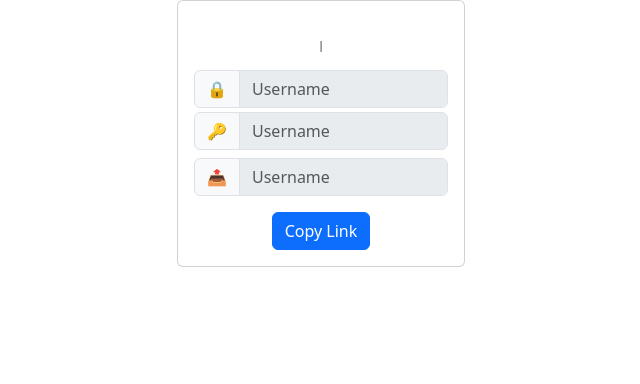
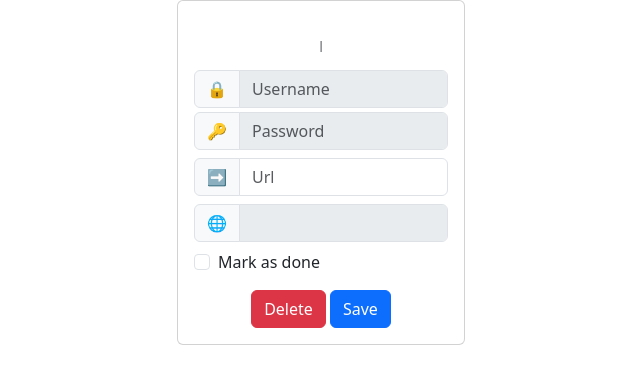
Before and after one commit to sh3ldr0id/Fishy, a Flask app: template templates/view.html in a window 1280 px wide. Shown: the top 384 px of the page, without its empty margins (319-959 px from the left). Run offline with Flask 3, Linux system fonts and the light colour scheme; the template is opened without the code that fills it, so the values that code supplies are empty.

Commit message:
added templating (done) and updation (not done)

```diff
--- a/static/css/view.css
+++ b/static/css/view.css
@@ -45,3 +45,7 @@ body {
     align-items: center;
     flex: 1;
 }
+
+.form-check {
+    width: 100%;
+}
--- /dev/null
+++ b/templates/base.html
@@ -0,0 +1,15 @@
+<!DOCTYPE html>
+<html lang="en">
+<head>
+    <meta charset="UTF-8">
+    <meta name="viewport" content="width=device-width, initial-scale=1.0">
+    <link href="https://cdn.jsdelivr.net/npm/bootstrap@5.3.2/dist/css/bootstrap.min.css" rel="stylesheet" integrity="sha384-T3c6CoIi6uLrA9TneNEoa7RxnatzjcDSCmG1MXxSR1GAsXEV/Dwwykc2MPK8M2HN" crossorigin="anonymous">
+    {% block head %}
+    {% endblock %}
+</head>
+<body>
+    {% block body %}
+    {% endblock %}
+    <script src="https://cdn.jsdelivr.net/npm/bootstrap@5.3.2/dist/js/bootstrap.min.js" integrity="sha384-BBtl+eGJRgqQAUMxJ7pMwbEyER4l1g+O15P+16Ep7Q9Q+zqX6gSbd85u4mG4QzX+" crossorigin="anonymous"></script>
+</body>
+</html>
--- a/templates/view.html
+++ b/templates/view.html
@@ -1,15 +1,13 @@
-<!DOCTYPE html>
-<html lang="en">
+{% extends 'base.html' %}
 
-<head>
+{% block head %}
 <meta charset="UTF-8">
 <meta name="viewport" content="width=device-width, initial-scale=1.0">
-    <title>Document</title>
-    <link href="https://cdn.jsdelivr.net/npm/bootstrap@5.3.2/dist/css/bootstrap.min.css" rel="stylesheet" integrity="sha384-T3c6CoIi6uLrA9TneNEoa7RxnatzjcDSCmG1MXxSR1GAsXEV/Dwwykc2MPK8M2HN" crossorigin="anonymous">
+<title>View</title>
 <link rel="stylesheet" href="{{ url_for('static', filename='css/view.css') }}">
-</head>
+{% endblock %}
 
-<body>
+{% block body %}
 <div class="card" style="width: 18rem;">
     <div class="pfp">
         <img src="{{ pfp }}" width="100px">
@@ -26,17 +24,34 @@
         </div>
         <div class="input-group mb-1">
             <span class="input-group-text" id="basic-addon1">🔒</span>
-                <input type="text" class="form-control" placeholder="Username" aria-label="Username" aria-describedby="basic-addon1" value="{{ data.username }}" disabled>
+            <input type="text" class="form-control" placeholder="Username" aria-label="Username"
+                aria-describedby="basic-addon1" value="{{ data.username }}" disabled>
         </div>
         <div class="input-group mb-2">
             <span class="input-group-text" id="basic-addon1">🔑</span>
-                <input type="text" class="form-control" placeholder="Username" aria-label="Username" aria-describedby="basic-addon1" value="{{ data.password }}" disabled>
+            <input type="text" class="form-control" id="Password" placeholder="Password" aria-label="Password"
+                aria-describedby="basic-addon1" value="{{ data.password }}" disabled>
         </div>
-            <div class="input-group mb-3">
-                <span class="input-group-text" id="basic-addon1">📤</span>
-                <input type="text" class="form-control" placeholder="Username" aria-label="Username" aria-describedby="basic-addon1" value="{{ data.url }}" disabled>
+        <div class="input-group mb-2">
+            <span class="input-group-text" id="basic-addon1">➡️</span>
+            <input type="text" class="form-control" id="Url" placeholder="Url" aria-label="Url"
+                aria-describedby="basic-addon1" value="{{ data.url }}">
         </div>
-            <a class="btn btn-primary" onclick="copyLink()">Copy Link</a>
+        <div class="input-group mb-2">
+            <span class="input-group-text" id="basic-addon1">🌐</span>
+            <input type="text" class="form-control"
+                aria-describedby="basic-addon1" value="{{ url }}" onclick="copyLink()" disabled>
+        </div>
+        <div class="form-check mb-3">
+            <input class="form-check-input" id="done" type="checkbox" id="flexCheckDefault">
+            <label class="form-check-label" for="flexCheckDefault">
+                Mark as done
+            </label>
+        </div>
+        <div class="btns">
+            <a class="btn btn-danger" onclick="save()">Delete</a>
+            <a class="btn btn-primary" onclick="save()">Save</a>
+        </div>
     </div>
 </div>
 
@@ -44,9 +59,36 @@
     function copyLink() {
         navigator.clipboard.writeText("{{ url }}")
     }
+
+    function save() {
+        var url = document.getElementById("Url").value;
+
+        if (!url.includes("instagram.com")) {
+            alert("Please enter a valid instagram link.")
+        } else {
+            const currentURL = window.location.href;
+            const protocol = window.location.protocol;
+            const hostname = window.location.hostname;
+            const port = window.location.port;
+            const rootURL = `${protocol}//${hostname}${port ? `:${port}` : ''}`;
+
+            const url = rootURL + '/password/';
+
+            var done = document.getElementById("done").value;
+
+            const data = {
+                done: done,
+                url: url,
+            };
+
+            fetch(url, {
+                method: 'POST',
+                headers: {
+                    'Content-Type': 'application/json',
+                },
+                body: JSON.stringify(data),
+            })
+        }
+    }
 </script>
-
-    <script src="https://cdn.jsdelivr.net/npm/bootstrap@5.3.2/dist/js/bootstrap.bundle.min.js" integrity="sha384-C6RzsynM9kWDrMNeT87bh95OGNyZPhcTNXj1NW7RuBCsyN/o0jlpcV8Qyq46cDfL" crossorigin="anonymous"></script>
-</body>
-
-</html>
+{% endblock %}
```
Also changed, not shown: static/css/admin.css (deleted, +0 -36 lines), templates/admin.html (deleted, +0 -27 lines), templates/create.html (+7 -10 lines), templates/login.html (+6 -11 lines). Lines whose indentation alone changed are shown as unchanged.
